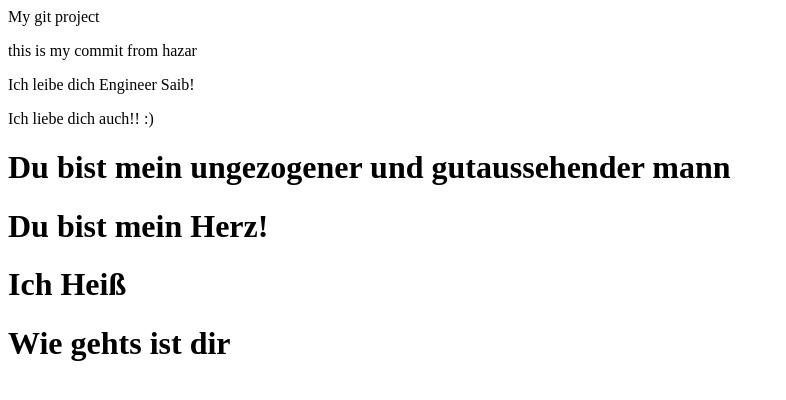
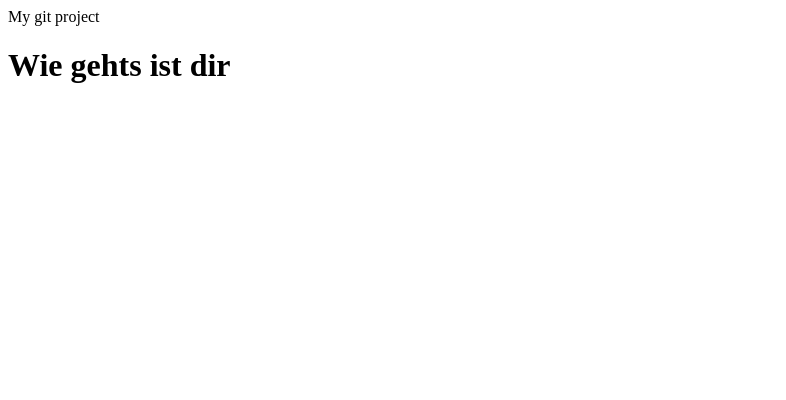
Before and after one commit to jeencs/hello-world, a plain HTML site: page index.html in a window 1280 px wide. Shown: the whole page, without its empty margins (0-786 px from the left). Drawn offline with Linux system fonts and the light colour scheme.

Commit message:
Update index.html

```diff
--- a/index.html
+++ b/index.html
@@ -7,18 +7,6 @@
 	<body>
 		<p> My git project
 		</p>
-
-		<p>this is my commit from hazar</p>
-
-		<p> Ich leibe dich Engineer Saib!
-		</p>
-
-		<p>Ich liebe dich auch!! :)</p>
-		<h1> Du bist mein ungezogener und gutaussehender mann</h1>
-
-		<h1>Du bist mein Herz!</h1>
-		<h1> Ich Heiß</h1>
-
 		<h1>Wie gehts ist dir</h1>
 	</body>
 </html>
```
